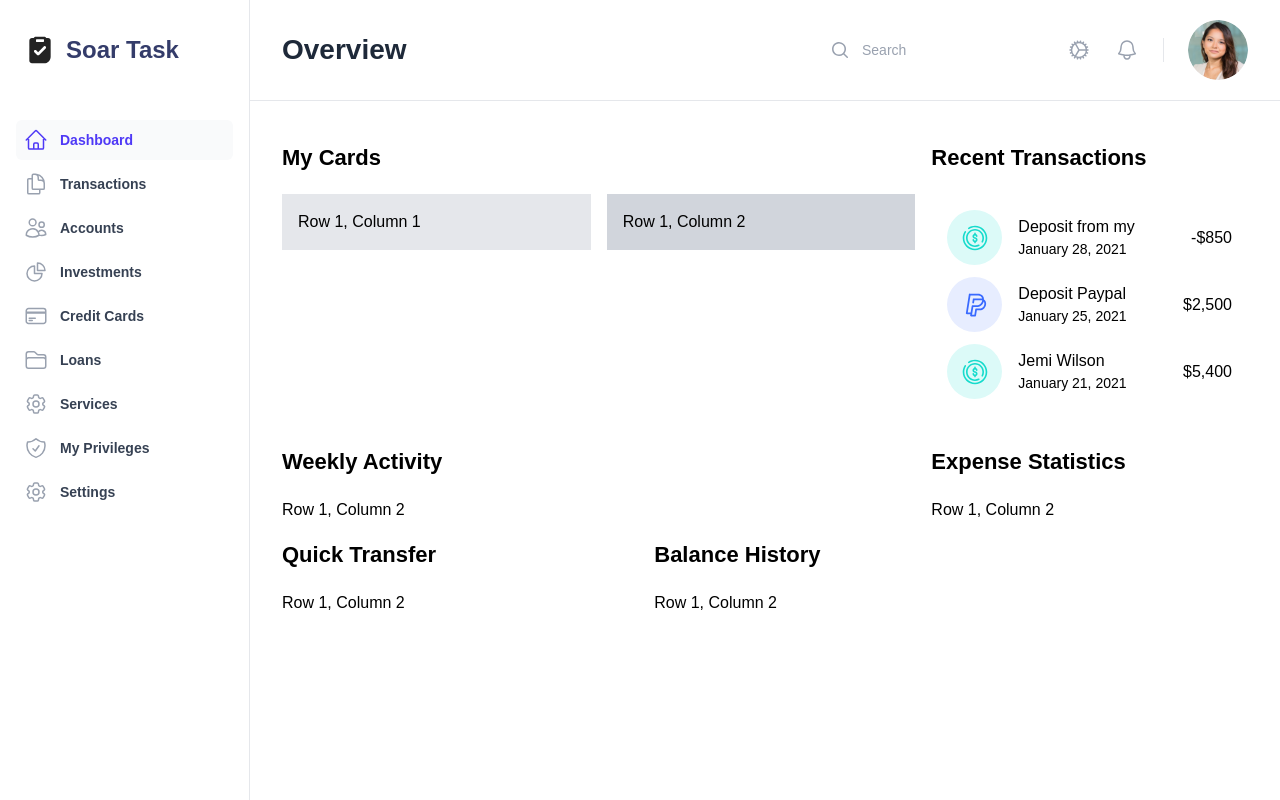
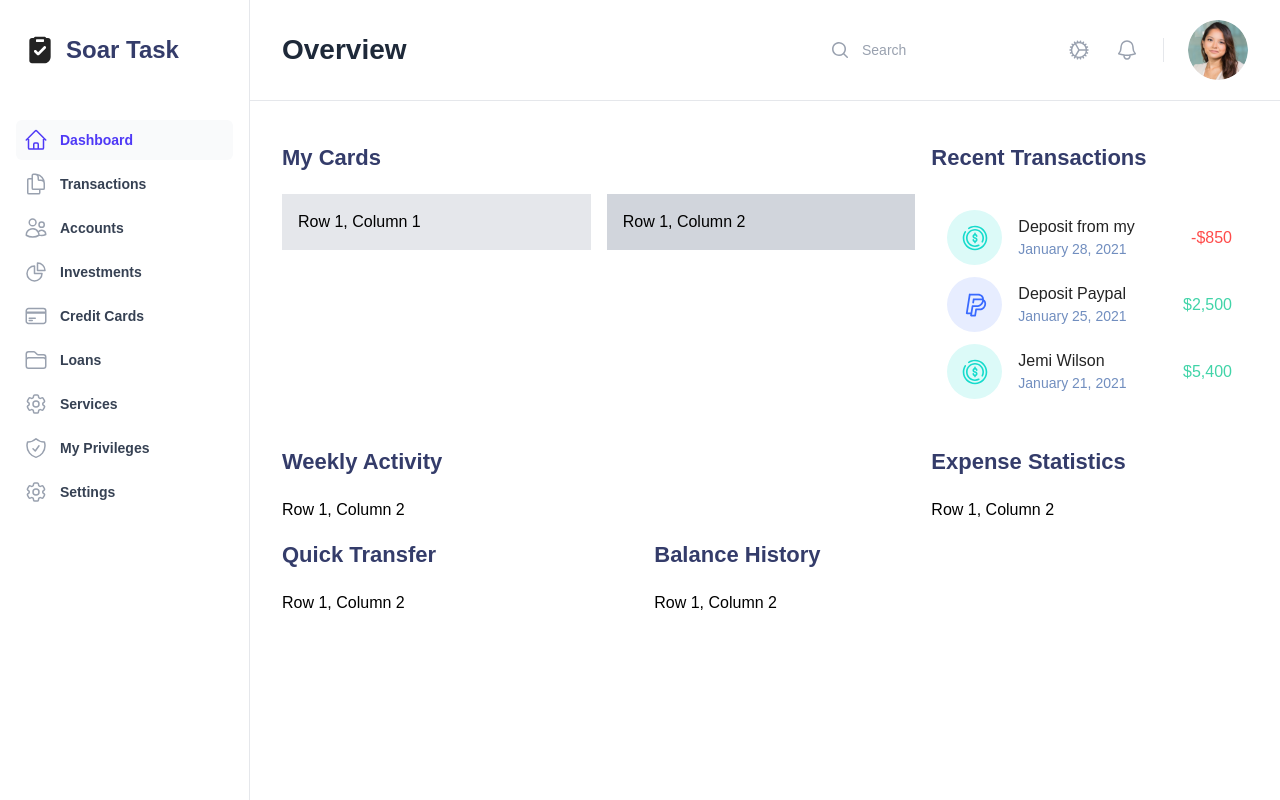
Before and after one commit to mrpeski/nebula, a React (Vite) app: page / in a window 1280 px wide. Built offline with nearby package versions, Linux system fonts and the light colour scheme; a web font is replaced by a local one.

Commit message:
fix color

```diff
--- a/src/index.css
+++ b/src/index.css
@@ -3,11 +3,13 @@
 @theme {
   --font-sans: InterVariable, sans-serif;
   --font-lato: Lato, sans-serif;
-  --soar-dark-blue: #343c6a;
-  --soar-light-blue: #718ebf;
-  --soar-black: #232323;
-  --soar-gray-4: #b1b1b1;
-  --soar-gray-3: #dfeaf2;
-  --soar-gray-2: #e6eff5;
-  --soar-gray-1: ##f5f7fa;
+  --color-soar-dark-blue: #343c6a;
+  --color-soar-light-blue: #718ebf;
+  --color-soar-black: #232323;
+  --color-soar-gray-4: #b1b1b1;
+  --color-soar-gray-3: #dfeaf2;
+  --color-soar-gray-2: #e6eff5;
+  --color-soar-gray-1: #f5f7fa;
+  --color-soar-green: #41d4a8;
+  --color-soar-red: #ff4b4a;
 }
```
